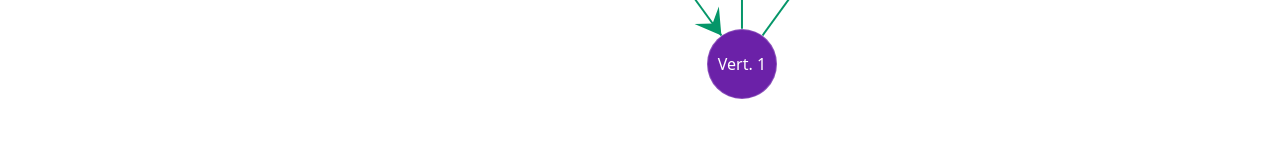
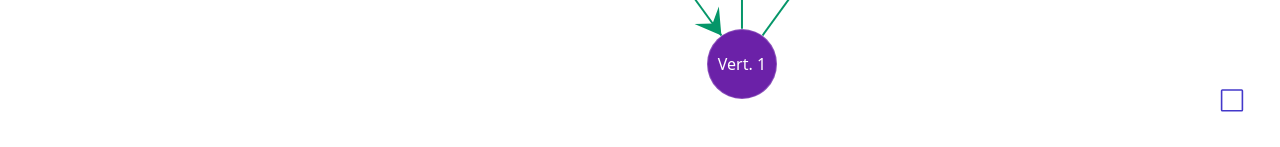
Before and after one commit to IsraPerez98/ford-fulkerson-app, a Svelte app: page / in a window 1280 px wide. Shown: the part 650-797 px from the top of the page. Built offline with nearby package versions, Linux system fonts and the light colour scheme.

Commit message:
📤️ Abrir y cerrar consola

```diff
--- a/src/classes/Consola.ts
+++ b/src/classes/Consola.ts
@@ -3,6 +3,18 @@ import type Grafo from "./Grafo";
 
 class Consola {
     public grafo: Grafo | null;
+
+    public abierta: boolean = false;
+
+    public abrir() {
+        this.abierta = true;
+        this.grafo.recargarGrafo();
+    }
+
+    public cerrar() {
+        this.abierta = false;
+        this.grafo.recargarGrafo();
+    }
 
     private categorias = [
         "EXPLICACION",
--- a/src/classes/Grafo.ts
+++ b/src/classes/Grafo.ts
@@ -330,6 +330,8 @@ class Grafo {
             this.abortarFlujoMaximo.abort();
             this.abortarFlujoMaximo = null;
         }
+
+        this.recargarRedResidual();
     }
 
     public generarGrafo(matrizAdyacencia: MatrizAdyacencia, posicionesVertices: Posicion[], fuentes: boolean[], sumideros: boolean[]): void { // funcion que genera un grafo a partir de parametros
@@ -653,6 +655,8 @@ class Grafo {
 
         this.ejecutandoFlujoMaximo = false;
         this.avanzarIteracionFlujoMaximo = false;
+
+        this.recargarRedResidual();
     }
 }
 
--- a/src/components/Grafo/Consola/Consola.svelte
+++ b/src/components/Grafo/Consola/Consola.svelte
@@ -1,6 +1,5 @@
 <script lang="ts">
     import type Consola from "../../../classes/Consola";
-    import Grafo from "../Grafo.svelte";
 
     import Explicacion from "./Explicacion.svelte";
     import Pseudocodigo from "./Pseudocodigo.svelte";
@@ -9,8 +8,6 @@
     export let consola: Consola;
 
     $: categoria = consola.categoria;
-
-    $: textoExplicativo = consola.textoExplicativo;
 
     function onClickButtonExplicacion(): void {
         consola.cambiarCategoria("EXPLICACION");
@@ -24,14 +21,25 @@
         consola.cambiarCategoria("RED_RESIDUAL");
     }
 
+    function onClickAbrir() {
+        consola.abrir();
+    }
+
+    function onClickCerrar() {
+        consola.cerrar();
+    }
+
 </script>
 
-{#if textoExplicativo && textoExplicativo.length > 0}
 <div class="absolute bottom-0 right-0">
+    {#if consola.abierta }
             <div class="flex items-center justify-between rounded-t-lg bg-indigo-700 pl-16 py-2 px-9">
                 <p class="text-base">
                     Información del Algoritmo de Flujo Máximo
                 </p>
+                <button class="text-2xl" on:click={onClickCerrar}>
+                    <i>X</i>
+                </button>
             </div>
             <div class="flex flex-row">
                 <div class="flex flex-col h-auto py-2 px-1 w-12 bg-slate-900 text-xs text-center ">
@@ -49,7 +57,7 @@
                 <div class="bg-white overflow-auto h-72 w-[32rem] shadow-lg ring-1 flex flex-col divide-y ">
                     {#if categoria === "EXPLICACION"}
                         <Explicacion
-                        textoExplicativo={textoExplicativo}
+                            textoExplicativo={consola.textoExplicativo}
                         />
                     {:else if categoria === "PSEUDOCODIGO"}
                         <Pseudocodigo
@@ -64,5 +72,13 @@
                     {/if}
                 </div>
             </div>
+    {:else} <!-- Consola cerrada / boton abrir -->
+        <div class="bg-white rounded-full w-16 h-16 mr-4 mb-4">
+            <button on:click={onClickAbrir} class="w-full h-full flex items-center justify-center">
+                <svg xmlns="http://www.w3.org/2000/svg" class="h-8 w-8 text-indigo-700" viewBox="0 0 20 20" fill="currentColor">
+                    <path fill-rule="evenodd" d="M3 3a1 1 0 011-1h12a1 1 0 011 1v12a1 1 0 01-1 1H4a1 1 0 01-1-1V3zm1 0v12h12V3H4z" clip-rule="evenodd" />
+                </svg>
+            </button>
         </div>
     {/if}
+</div>
```
Lines whose indentation alone changed are shown as unchanged.
